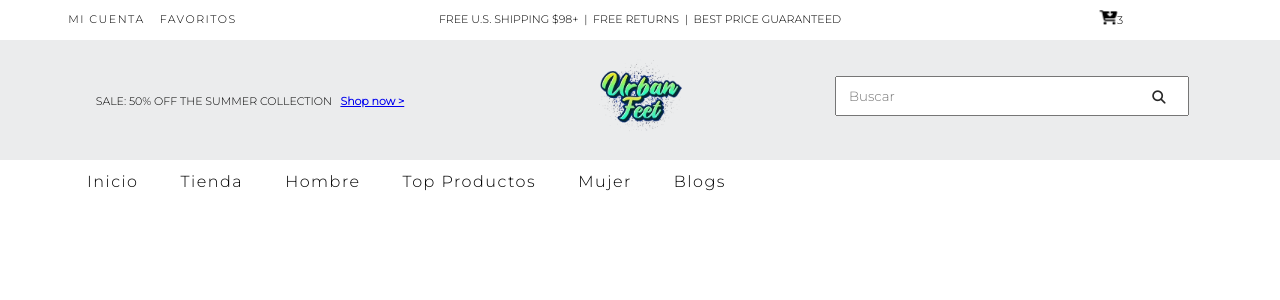
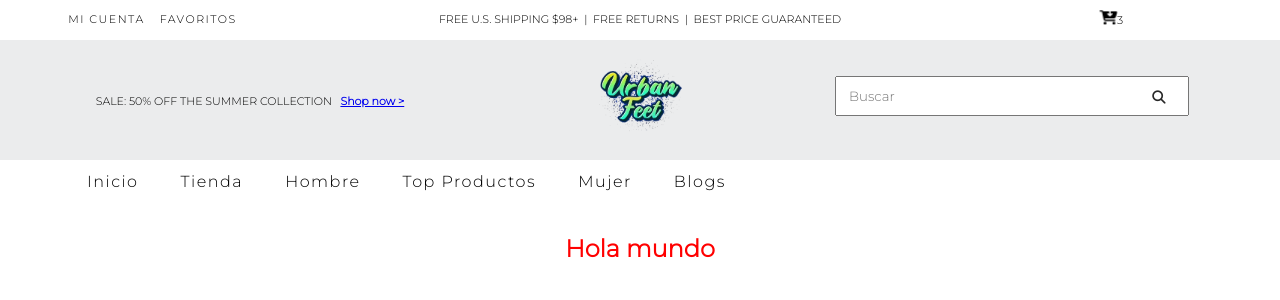
Before and after one commit to Zeus-3131/Proyecto-react, a React (Vite) app: page / in a window 1280 px wide. Shown: the top 300 px of the page. Built offline with nearby package versions, Linux system fonts and the light colour scheme.

Commit message:
actualizacion de los navbars y solicitudes de la primera prenetrega

```diff
--- a/src/App.jsx
+++ b/src/App.jsx
@@ -1,9 +1,14 @@
+import ItemListContainer from "./Componentes/ItemListContainer/ItemListContainer";
 import Navbar from "./Componentes/Navbar/Navbar";
+
 
 
 function App() {
   return (
+    <div>
     <Navbar/>
+    <ItemListContainer greeting="Hola mundo"/>
+    </div>
   );
 
 }
--- /dev/null
+++ b/src/Componentes/CartWidget/CartWidget.css
@@ -0,0 +1,4 @@
+
+.carrito{
+    height: 15px;
+}
--- /dev/null
+++ b/src/Componentes/CartWidget/CartWidget.jsx
@@ -0,0 +1,15 @@
+import { FontAwesomeIcon } from '@fortawesome/react-fontawesome';
+import { faCartArrowDown } from '@fortawesome/free-solid-svg-icons';
+import "./CartWidget.css";
+
+const CartWidget = () => {
+  return (
+    <div>
+        <ul>
+        <li><FontAwesomeIcon className='carrito' bounce size="sm" icon={faCartArrowDown} />3</li>
+        </ul>
+    </div>
+  )
+}
+
+export default CartWidget
--- /dev/null
+++ b/src/Componentes/ItemListContainer/ItemListContainer.css
@@ -0,0 +1,5 @@
+h2{
+    color: red;
+    text-align: center;
+    margin-top: 30px;
+}
--- /dev/null
+++ b/src/Componentes/ItemListContainer/ItemListContainer.jsx
@@ -0,0 +1,9 @@
+import "./ItemListContainer.css"
+
+const ItemListContainer = ({greeting}) => {
+  return (
+    <h2>{greeting}</h2>
+  )
+}
+
+export default ItemListContainer
--- a/src/Componentes/Navbar/Navbar.css
+++ b/src/Componentes/Navbar/Navbar.css
@@ -25,12 +25,10 @@
     margin: 0;
     font-size: 12px;
 
+    text-decoration: none;
+    font: 16px/1.5em Montserrat;
+    font-weight: 500;
+    margin: 0 10px 0 32px ;
+    color: #000;
+
 }
-
-.anav{
-   text-decoration: none;
-   font: 16px/1.5em Montserrat;
-   font-weight: 500;
-   margin: 0 10px 0 32px ;
-   color: #000;
-}
--- a/src/Componentes/Navbar/Navbar.jsx
+++ b/src/Componentes/Navbar/Navbar.jsx
@@ -12,12 +12,12 @@ const Navbar = () => {
           <div className="contenidoNav">
             <nav className="nav">
               <ul className="ulnav">
-                <li className="linav"><a className="anav"  href="#">Inicio</a></li>
-                <li className="linav"><a className="anav"  href="#">Tienda</a></li>
-                <li className="linav"><a className="anav"  href="#">Hombre</a></li>
-                <li className="linav"><a className="anav"  href="#">Top Productos</a></li>
-                <li className="linav"><a className="anav"  href="#">Mujer</a></li>
-                <li className="linav"><a className="anav"  href="#">Blogs</a></li>
+                <li className="linav">Inicio</li>
+                <li className="linav">Tienda</li>
+                <li className="linav">Hombre</li>
+                <li className="linav">Top Productos</li>
+                <li className="linav">Mujer</li>
+                <li className="linav">Blogs</li>
               </ul>
             </nav>
           </div>
--- a/src/Componentes/Navbar/Navbar_superior.css
+++ b/src/Componentes/Navbar/Navbar_superior.css
@@ -53,7 +53,3 @@ p{
 .NavbarCarrito{
     width: 25%;
 }
-
-.carrito{
-    height: 15px;
-}
--- a/src/Componentes/Navbar/Navbar_superior.jsx
+++ b/src/Componentes/Navbar/Navbar_superior.jsx
@@ -1,6 +1,5 @@
 import './Navbar_Superior.css';
-import { FontAwesomeIcon } from '@fortawesome/react-fontawesome';
-import { faCartArrowDown } from '@fortawesome/free-solid-svg-icons';
+import CartWidget from '../CartWidget/CartWidget';
 
 
 
@@ -18,9 +17,7 @@ function Navbar_Superior() {
           <p>FREE U.S. SHIPPING $98+ &nbsp;|&nbsp; FREE RETURNS &nbsp;|&nbsp; BEST PRICE GUARANTEED</p>
           </div>
         <div className='NavbarCarrito'>
-          <ul>
-          <li><FontAwesomeIcon className='carrito' bounce size="sm" icon={faCartArrowDown} />3</li>
-          </ul>
+          <CartWidget/>
         </div>
       </div>
     </header>
```
